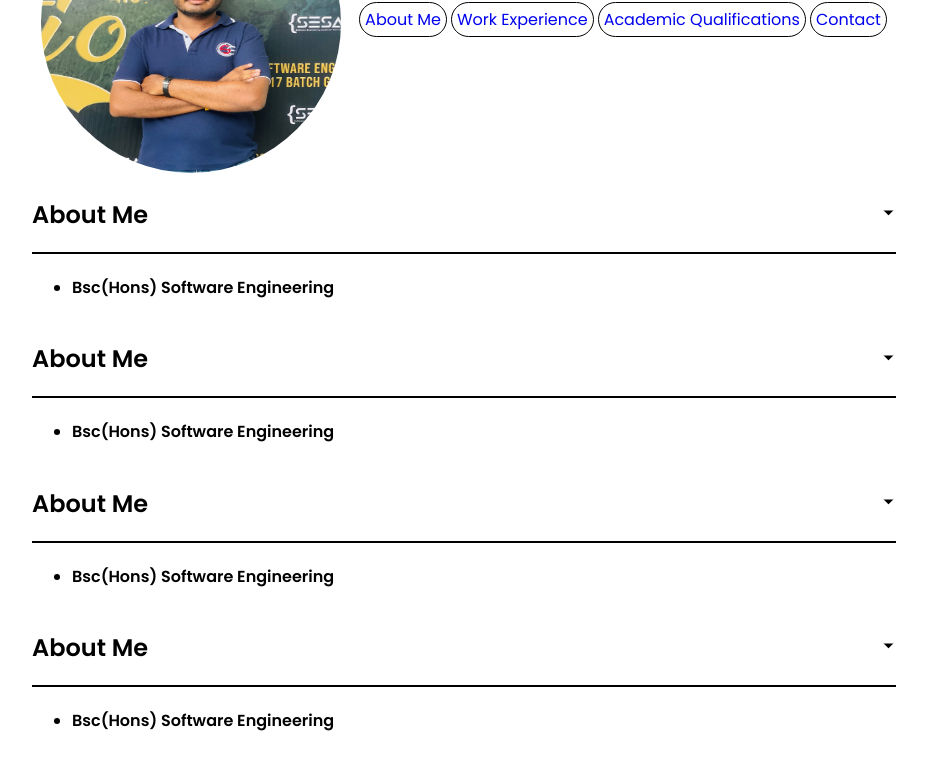
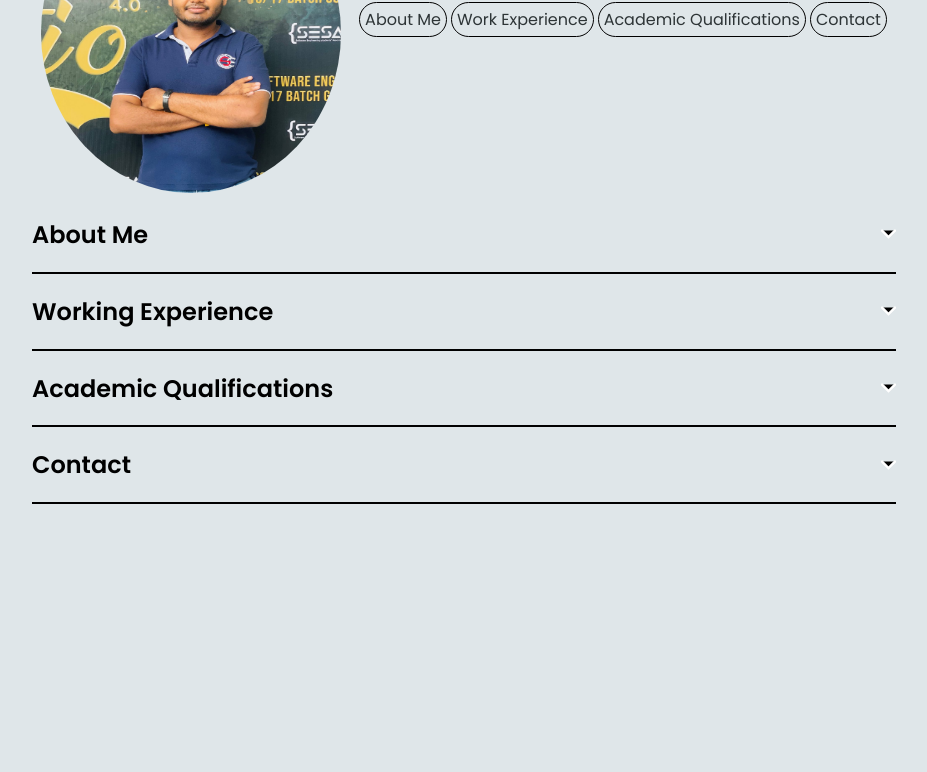
Before and after one commit to KRMadhusanka99/SENG_31313_Profile-Page, a plain HTML site: page index.html in a window 1280 px wide. Shown: the part 145-917 px from the top of the page, without its empty margins (176-1103 px from the left). After the commit the page ends 800 px from the top, so only its background shows below. Drawn offline with Linux system fonts and the light colour scheme.

Commit message:
add toggle

```diff
--- a/index.html
+++ b/index.html
@@ -25,7 +25,8 @@
                 </div>
             </div>
         </Header>
-        <section class="about" id="about">
+        <div class="description__container">
+            <section class="section" id="about">
                 <div class="section__title"><h1>About Me</h1>
                     <svg width="15" height="10" viewBox="00 0 42 25">
                         <path
@@ -35,15 +36,16 @@
                             stroke-linecap="round"/>
                     </svg>
                 </div>
-            <div class="about__description">
+                <div class="section__description">
                     <ul>
+                    <h4><li>Bsc(Hons) Software Engineering</li></h4>
                     <h4><li>Bsc(Hons) Software Engineering</li></h4>
                     </ul>
                 </div>
             </section>
 
-        <section class="experience" id="experience">
-            <div class="section__title"><h1>About Me</h1>
+            <section class="section" id="experience">
+                <div class="section__title"><h1>Working Experience</h1>
                     <svg width="15" height="10" viewBox="00 0 42 25">
                         <path
                             d="M3 3L21 21L39 3"
@@ -52,15 +54,15 @@
                             stroke-linecap="round"/>
                     </svg>
                 </div>
-            <div class="about__description">
+                <div class="section__description">
                     <ul>
-                <h4><li>Bsc(Hons) Software Engineering</li></h4>
+                    <h4><li>Undergaduate</li></h4>
                     </ul>
                 </div>
             </section>
 
-        <section class="qualification" id="qualification">
-            <div class="section__title"><h1>About Me</h1>
+            <section class="section" id="qualification">
+                <div class="section__title"><h1>Academic Qualifications</h1>
                     <svg width="15" height="10" viewBox="00 0 42 25">
                         <path
                             d="M3 3L21 21L39 3"
@@ -69,15 +71,15 @@
                             stroke-linecap="round"/>
                     </svg>
                 </div>
-            <div class="about__description">
+                <div class="section__description">
                     <ul>
-                <h4><li>Bsc(Hons) Software Engineering</li></h4>
+                    <h4><li>A/L Mahinda College/li></h4>
                     </ul>
                 </div>
             </section>
 
-        <section class="contact" id="contact">
-            <div class="section__title"><h1>About Me</h1>
+            <section class="section" id="contact">
+                <div class="section__title"><h1>Contact</h1>
                     <svg width="15" height="10" viewBox="00 0 42 25">
                         <path
                             d="M3 3L21 21L39 3"
@@ -86,12 +88,13 @@
                             stroke-linecap="round"/>
                     </svg>
                 </div>
-            <div class="about__description">
+                <div class="section__description">
                     <ul>
                     <h4><li>Bsc(Hons) Software Engineering</li></h4>
                     </ul>
                 </div>
             </section>
+        </div>
 
         <script src="script.js"></script>
     </body>
--- a/script.js
+++ b/script.js
@@ -0,0 +1,7 @@
+const sections = document.querySelectorAll(".section");
+
+sections.forEach((section) => {
+    section.addEventListener("click", () => {
+        section.classList.toggle("active");
+    });
+});
--- a/styles.css
+++ b/styles.css
@@ -1,10 +1,14 @@
 @import url("https://fonts.googleapis.com/css2?family=Poppins:wght@400;500;600&display=swap");
+*{
+    background-color: #dfe6e9;
+}
 h1,h2,h3,h4,h5{
     font-family: "Poppins", sans-serif;
 }
 a{
     text-decoration: none;
     font-family: "Poppins", sans-serif;
+    color: #2d3436;
 }
 body{
     padding: 10px 200px;
@@ -12,11 +16,13 @@ body{
 .header__container{
     display: flex;
     justify-content: space-around;
-
+}
+description__container{
+    padding-top: 50px;
 }
 .header__image img{
     width: 300px;
-    height: 300px;
+    height: 320px;
     border-radius: 50%;
 }
 .nav__button{
@@ -26,6 +32,7 @@ body{
 }
 .nav__button:hover{
     background-color: darkgrey;
+    color: rgba(22, 48, 161, 0.708);
 }
 .header__description{
     padding-top: 5%;
@@ -37,3 +44,14 @@ body{
     justify-content: space-between;
     align-items: center;
 }
+.section__description{
+    max-height: 0;
+    overflow: hidden;
+    transition: max-heigh 1.4s ease;
+}
+.section.active .section__description{
+    max-height: max-content;
+}
+.section.active svg{
+    transform: rotate(180deg);
+}
```
Lines whose indentation alone changed are shown as unchanged.
